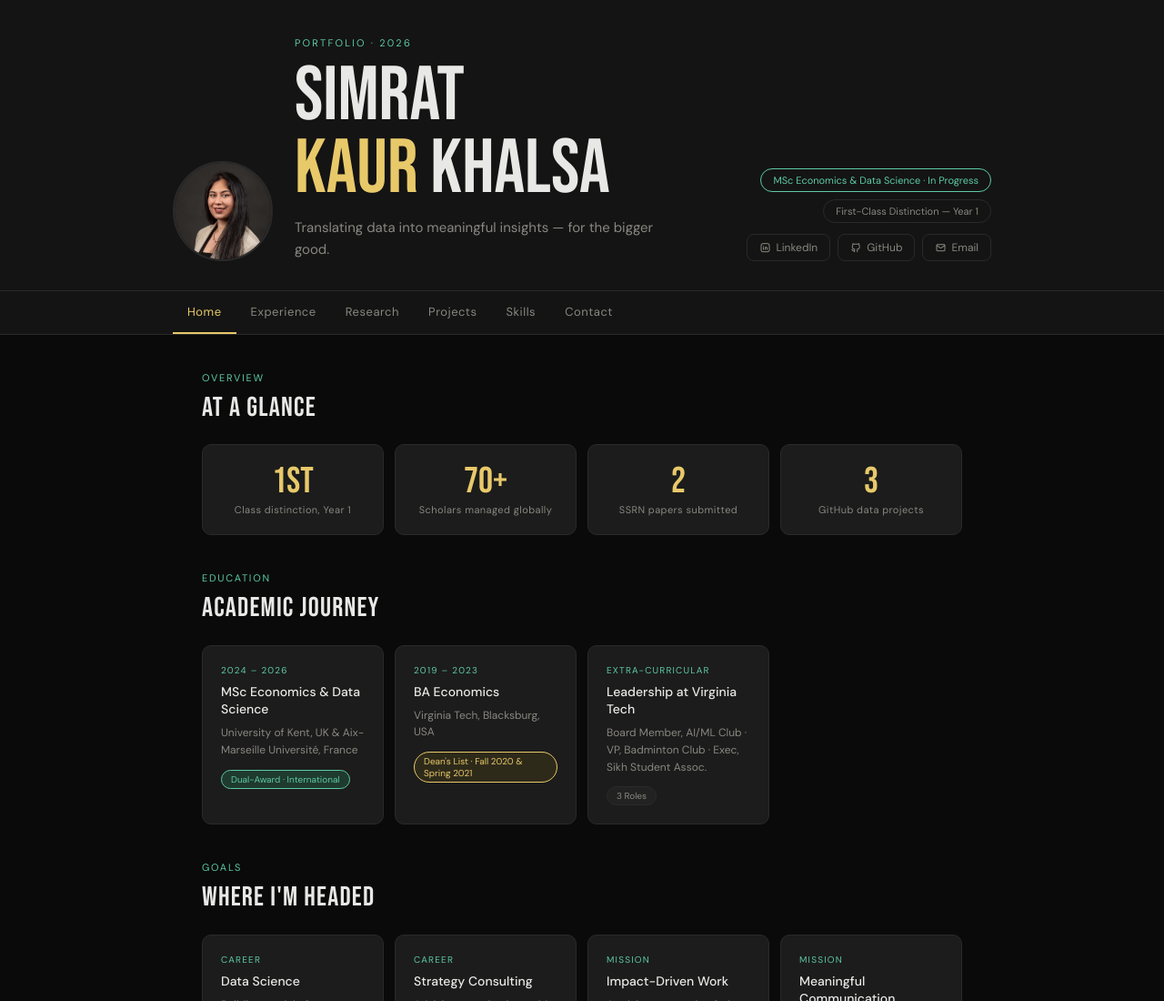
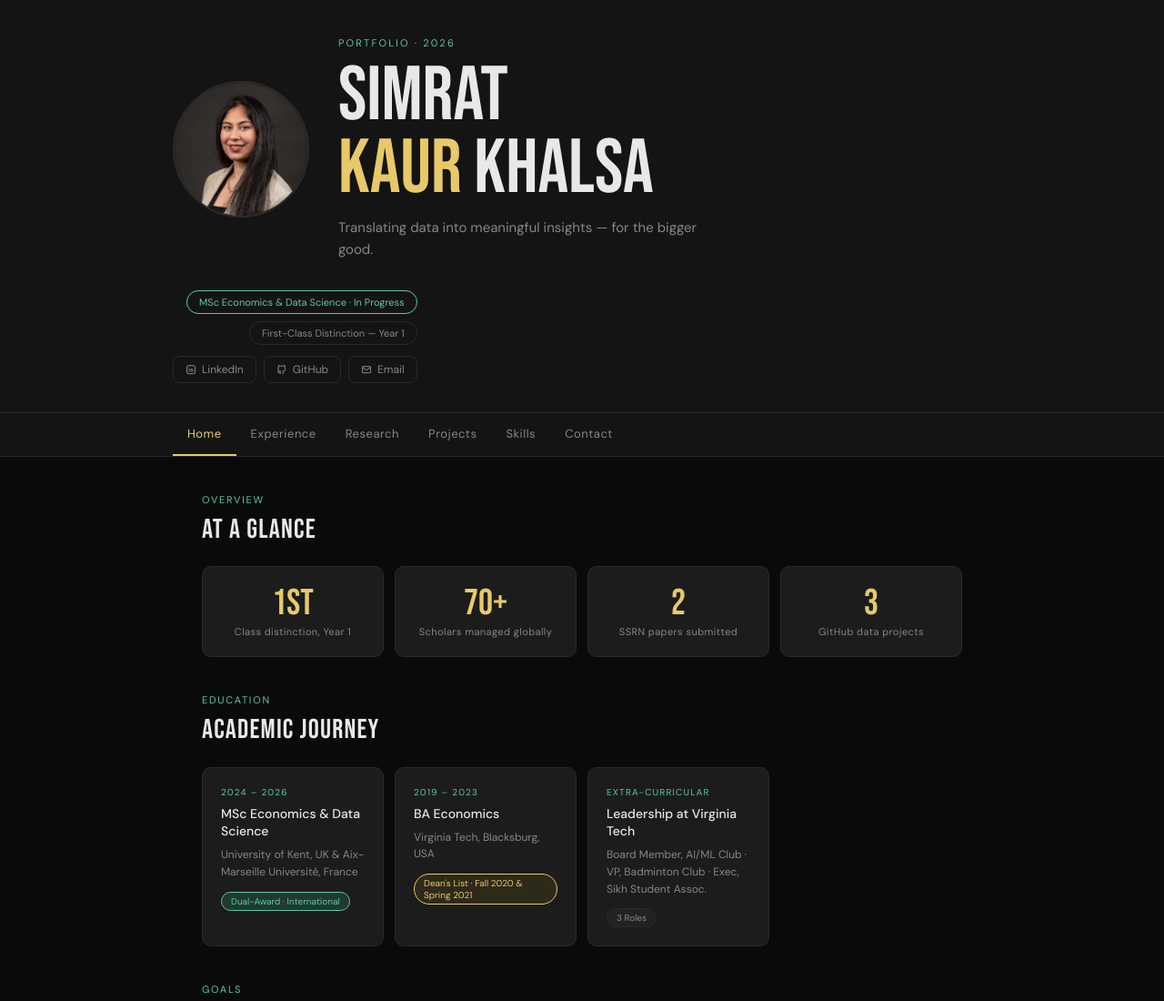
Before and after one commit to simrat28701/simrat28701.github.io, a plain HTML site: page index.html in a window 1280 px wide. Shown: the top 1100 px of the page at 91% size. Drawn offline with Linux system fonts and the light colour scheme.

Commit message:
Bigger profile photo

```diff
--- a/index.html
+++ b/index.html
@@ -29,8 +29,8 @@
 .hero-links{display:flex;gap:8px;margin-top:4px;}
 .hero-link{display:flex;align-items:center;gap:6px;font-size:12px;color:var(--muted);text-decoration:none;padding:6px 13px;border:0.5px solid var(--border);border-radius:8px;transition:color 0.15s,border-color 0.15s;}
 .hero-link:hover{color:var(--accent);border-color:var(--accent);}
-.hero-photo{width:110px;height:110px;border-radius:50%;object-fit:cover;object-position:center top;border:2px solid var(--border);flex-shrink:0;}
-.hero-left-inner{display:flex;gap:1.5rem;align-items:flex-end;}
+.hero-photo{width:150px;height:150px;border-radius:50%;object-fit:cover;object-position:center top;border:2px solid var(--border);flex-shrink:0;}
+.hero-left-inner{display:flex;gap:2rem;align-items:center;}
 
 .nav-row{background:var(--surface);border-bottom:1px solid var(--border);padding:0 2rem;position:sticky;top:0;z-index:50;}
 .nav-inner{max-width:900px;margin:0 auto;display:flex;gap:0;overflow-x:auto;}
```
